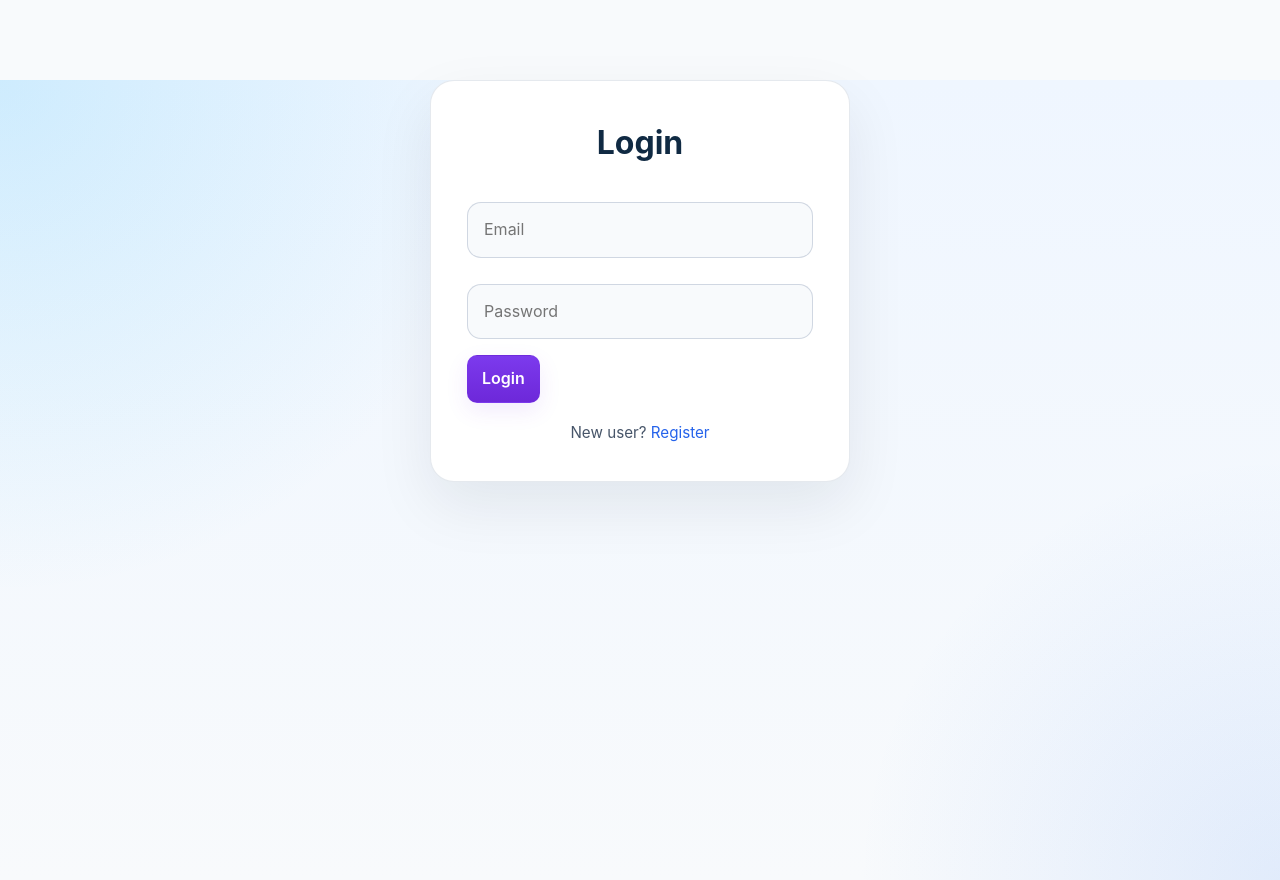
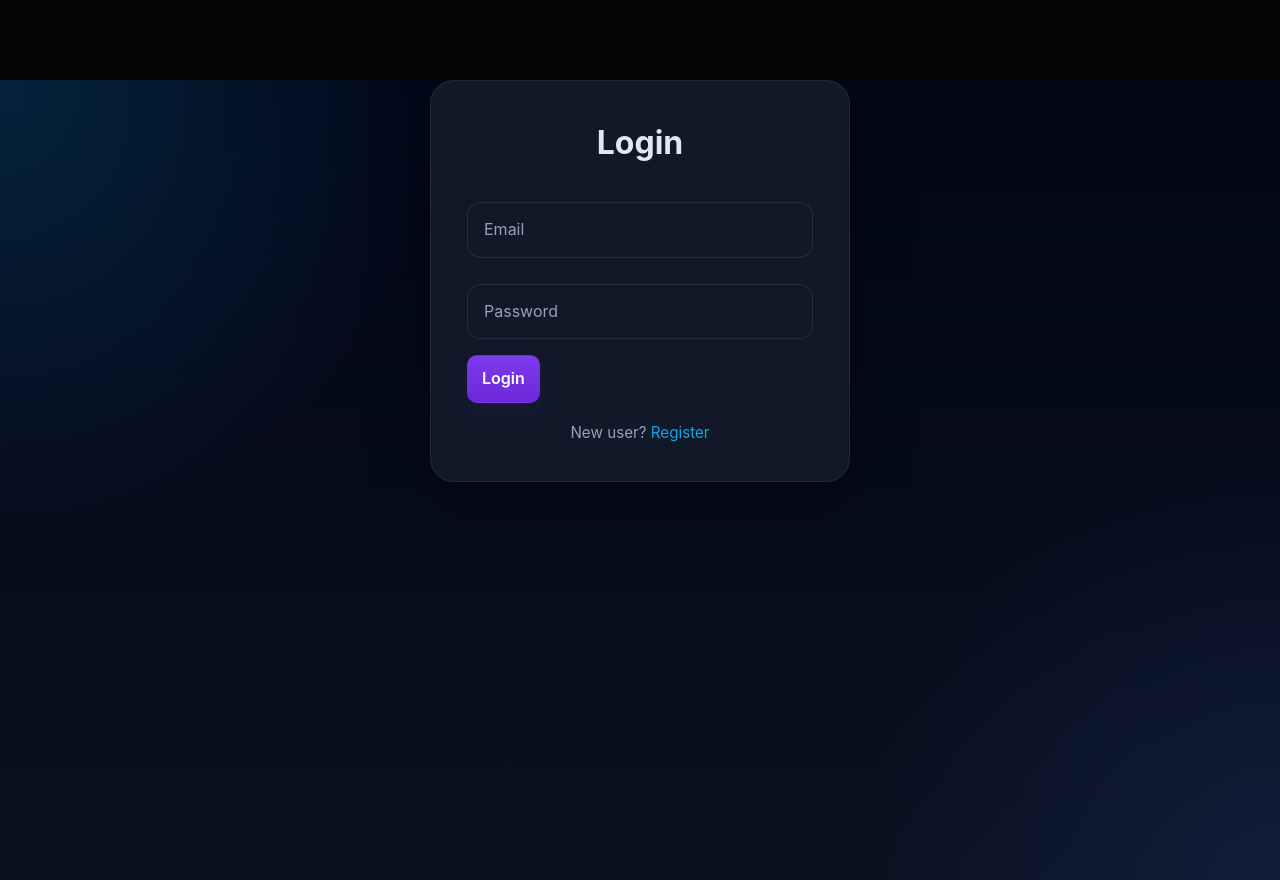
Before and after one commit to ChintadaDurgaprasadE2/Expense-tracker, a React app in the folder frontend/: page /login in a window 1280 px wide. Built offline with nearby package versions, Linux system fonts and the light colour scheme; the HTML template or start-up script is replaced by a standard one.

Commit message:
style: update App.css for dark theme and improved UI elements

```diff
--- a/frontend/src/App.css
+++ b/frontend/src/App.css
@@ -1,21 +1,21 @@
 :root {
-  color-scheme: light;
+  color-scheme: dark;
   font-family: Inter, "Segoe UI", sans-serif;
   font-size: 16px;
   line-height: 1.6;
-  color: #102a43;
-  background: #f8fafc;
-  --bg: #f8fbff;
-  --surface: #ffffff;
-  --panel: rgba(255, 255, 255, 0.92);
-  --border: rgba(148, 163, 184, 0.24);
-  --text: #102a43;
-  --muted: #475569;
-  --primary: #2563eb;
-  --primary-strong: #1d4ed8;
-  --success: #16a34a;
-  --danger: #dc2626;
-  --shadow: 0 24px 60px rgba(15, 23, 42, 0.08);
+  color: #e2e8f0;
+  background: #050505;
+  --bg: #050507;
+  --surface: #111827;
+  --panel: rgba(15, 23, 42, 0.92);
+  --border: rgba(148, 163, 184, 0.16);
+  --text: #e2e8f0;
+  --muted: #94a3b8;
+  --primary: #0ea5e9;
+  --primary-strong: #0284c7;
+  --success: #22c55e;
+  --danger: #fb7185;
+  --shadow: 0 24px 60px rgba(0, 0, 0, 0.35);
 }
 
 * {
@@ -30,9 +30,9 @@ html {
 
 body {
   min-height: 100vh;
-  background: radial-gradient(circle at top left, rgba(56, 189, 248, 0.18), transparent 34%),
+  background: radial-gradient(circle at top left, rgba(14, 165, 233, 0.18), transparent 30%),
     radial-gradient(circle at bottom right, rgba(59, 130, 246, 0.12), transparent 28%),
-    linear-gradient(180deg, #eff6ff 0%, #f8fafc 100%);
+    linear-gradient(180deg, #020617 0%, #0b1120 100%);
   color: var(--text);
 }
 
@@ -66,9 +66,9 @@ img {
   align-items: center;
   gap: 1rem;
   padding: 18px 28px;
-  background: rgba(255, 255, 255, 0.92);
-  border-bottom: 1px solid rgba(148, 163, 184, 0.24);
-  box-shadow: 0 18px 40px rgba(15, 23, 42, 0.06);
+  background: rgba(15, 23, 42, 0.96);
+  border-bottom: 1px solid rgba(148, 163, 184, 0.12);
+  box-shadow: 0 18px 40px rgba(0, 0, 0, 0.35);
   backdrop-filter: blur(16px);
 }
 
@@ -92,23 +92,24 @@ img {
   padding: 0.95rem 1.3rem;
   border-radius: 999px;
   border: 1px solid transparent;
-  background: rgba(37, 99, 235, 0.08);
+  background: rgba(15, 23, 42, 0.7);
   color: var(--text);
   font-weight: 600;
-  transition: background 0.2s ease, transform 0.2s ease, border-color 0.2s ease;
+  transition: background 0.2s ease, transform 0.2s ease, border-color 0.2s ease, color 0.2s ease;
 }
 
 .nav-link:hover,
 .nav-link:focus-visible {
-  background: rgba(56, 189, 248, 0.16);
+  background: rgba(14, 165, 233, 0.16);
+  color: #fff;
   transform: translateY(-1px);
 }
 
 .nav-link.active {
-  background: linear-gradient(135deg, #38bdf8 0%, #2563eb 100%);
+  background: linear-gradient(135deg, rgba(14, 165, 233, 0.9), rgba(59, 130, 246, 0.95));
   color: #ffffff;
   border-color: rgba(56, 189, 248, 0.35);
-  box-shadow: 0 14px 28px rgba(56, 189, 248, 0.18);
+  box-shadow: 0 14px 28px rgba(14, 165, 233, 0.24);
 }
 
 .logout-button {
@@ -150,7 +151,7 @@ img {
 .summary-card,
 .form-box {
   background: var(--surface);
-  border: 1px solid var(--border);
+  border: 1px solid rgba(148, 163, 184, 0.12);
   box-shadow: var(--shadow);
   border-radius: 24px;
 }
@@ -193,17 +194,23 @@ textarea {
   margin-top: 10px;
   margin-bottom: 16px;
   border-radius: 14px;
-  border: 1px solid rgba(148, 163, 184, 0.4);
-  background: #f8fafc;
+  border: 1px solid rgba(148, 163, 184, 0.16);
+  background: #111827;
+  color: #e2e8f0;
   transition: border-color 0.2s ease, box-shadow 0.2s ease;
+}
+
+input::placeholder,
+textarea::placeholder {
+  color: #94a3b8;
 }
 
 input:focus,
 select:focus,
 textarea:focus {
   outline: none;
-  border-color: rgba(37, 99, 235, 0.5);
-  box-shadow: 0 0 0 4px rgba(56, 189, 248, 0.12);
+  border-color: rgba(56, 189, 248, 0.5);
+  box-shadow: 0 0 0 4px rgba(14, 165, 233, 0.12);
 }
 
 button {
@@ -231,14 +238,14 @@ button[type="button"] {
 }
 
 button.secondary {
-  background: rgba(37, 99, 235, 0.12);
+  background: rgba(37, 99, 235, 0.18);
   color: var(--text);
 }
 
 button.ghost {
   background: transparent;
   color: var(--text);
-  border: 1px solid rgba(15, 23, 42, 0.08);
+  border: 1px solid rgba(148, 163, 184, 0.18);
 }
 
 button + p {
@@ -284,8 +291,8 @@ button + p a {
   gap: 10px;
   padding: 16px;
   border-radius: 16px;
-  border: 1px solid rgba(148, 163, 184, 0.2);
-  background: #f8fafc;
+  border: 1px solid rgba(148, 163, 184, 0.12);
+  background: rgba(30, 41, 59, 0.8);
   margin-bottom: 12px;
 }
 
@@ -410,15 +417,15 @@ button + p a {
 }
 
 .success-card {
-  background: #ecfdf5;
-  border: 1px solid #34d399;
-  color: #14532d;
+  background: rgba(22, 163, 74, 0.12);
+  border: 1px solid rgba(22, 163, 74, 0.25);
+  color: #d1fae5;
 }
 
 .error-card {
-  background: #fef2f2;
-  border: 1px solid #fca5a5;
-  color: #7f1d1d;
+  background: rgba(239, 68, 68, 0.12);
+  border: 1px solid rgba(239, 68, 68, 0.3);
+  color: #fee2e2;
 }
 
 @media (max-width: 900px) {
```
